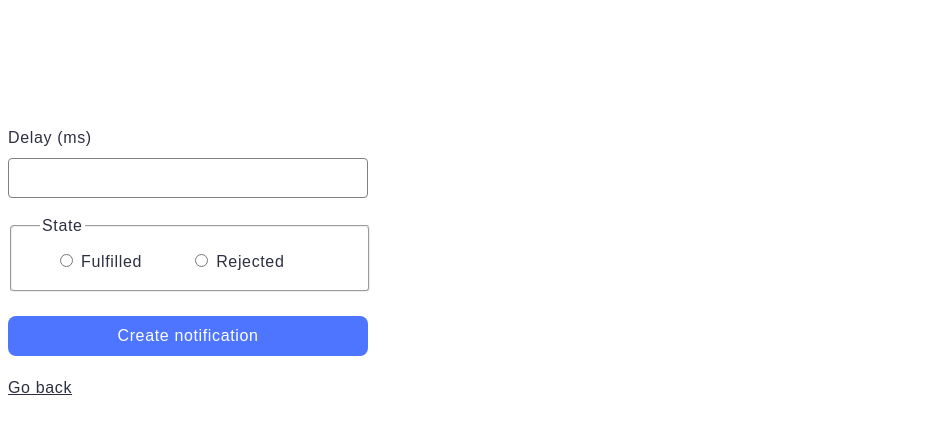
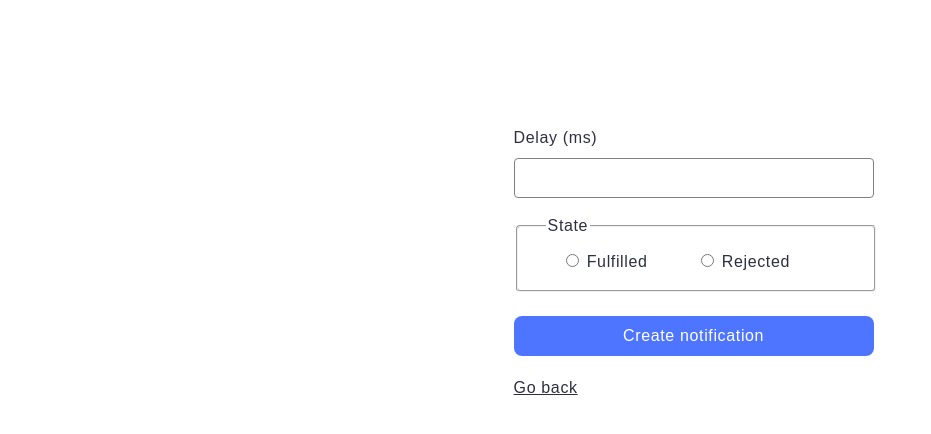
Before and after one commit to TarasDemkovych/goit-js-hw-10, a plain HTML site: page 2-snackbar.html in a window 1280 px wide. Shown: the whole page, without its empty margins (0-931 px from the left). Drawn offline with Linux system fonts and the light colour scheme.

Commit message:
Deploying to gh-pages from @ TarasDemkovych/goit-js-hw-10@6b1c4ee93bee6611130857029c248369518455fd 🚀

```diff
--- a/2-snackbar.html
+++ b/2-snackbar.html
@@ -9,7 +9,7 @@
     <link rel="modulepreload" crossorigin href="/goit-js-hw-10/assets/modulepreload-polyfill-B5Qt9EMX.js">
     <link rel="modulepreload" crossorigin href="/goit-js-hw-10/assets/vendor-BbbuE1sJ.js">
     <link rel="stylesheet" crossorigin href="/goit-js-hw-10/assets/vendor-CZjNVMTf.css">
-    <link rel="stylesheet" crossorigin href="/goit-js-hw-10/assets/2-snackbar-BDnJET9k.css">
+    <link rel="stylesheet" crossorigin href="/goit-js-hw-10/assets/2-snackbar-BmMr1ve3.css">
   </head>
   <body>
     <main>
@@ -34,8 +34,9 @@
 
         <button type="submit">Create notification</button>
       </form>
+      <a class="go-back" href="./index.html">Go back</a>
     </div>
     </main>
-<a class="go-back" href="/">Go back</a>
+
   </body>
 </html>
--- a/assets/2-snackbar-BDnJET9k.css
+++ /dev/null
@@ -1 +0,0 @@
-*{font-family:Montserrat,sans-serif;font-weight:400;font-size:16px;line-height:1.5;letter-spacing:.04em;color:#2e2f42}.snackbar-box{margin-top:10%}.form>label{display:flex;flex-direction:column}input[type=number]{border:1px solid #808080;border-radius:4px;max-width:360px;min-height:40px;padding-left:16px;box-sizing:border-box;margin-top:8px;margin-bottom:16px}input[type=number]:hover{border:1px solid #000}input[type=number]:focus{border:1px solid #4e75ff}.form>button[type=submit]{margin-top:24px;font-weight:500;color:#fff;background:#4e75ff;border:none;outline:none;border-radius:8px;padding:8px 16px;width:360px;height:40px}.form>button[type=submit]:hover{background:#6c8cff}fieldset{border-radius:4px;stroke-width:1px;width:360px;height:78px;box-sizing:border-box;padding:12px 28px}input[value=fulfilled]{margin-left:20px}input[value=rejected]{margin-left:48px}.go-back{display:block;margin-top:20px}
--- /dev/null
+++ b/assets/2-snackbar-BmMr1ve3.css
@@ -0,0 +1 @@
+*{font-family:Montserrat,sans-serif;font-weight:400;font-size:16px;line-height:1.5;letter-spacing:.04em;color:#2e2f42}.snackbar-box{margin-top:10%;margin-left:40%}.form>label{display:flex;flex-direction:column}input[type=number]{border:1px solid #808080;border-radius:4px;max-width:360px;min-height:40px;padding-left:16px;box-sizing:border-box;margin-top:8px;margin-bottom:16px}input[type=number]:hover{border:1px solid #000}input[type=number]:focus{border:1px solid #4e75ff}.form>button[type=submit]{margin-top:24px;font-weight:500;color:#fff;background:#4e75ff;border:none;outline:none;border-radius:8px;padding:8px 16px;width:360px;height:40px}.form>button[type=submit]:hover{background:#6c8cff}fieldset{border-radius:4px;stroke-width:1px;width:360px;height:78px;box-sizing:border-box;padding:12px 28px}input[value=fulfilled]{margin-left:20px}input[value=rejected]{margin-left:48px}.go-back{display:block;margin-top:20px}
```
Also changed, not shown: 1-timer.html (+1 -1 lines).
